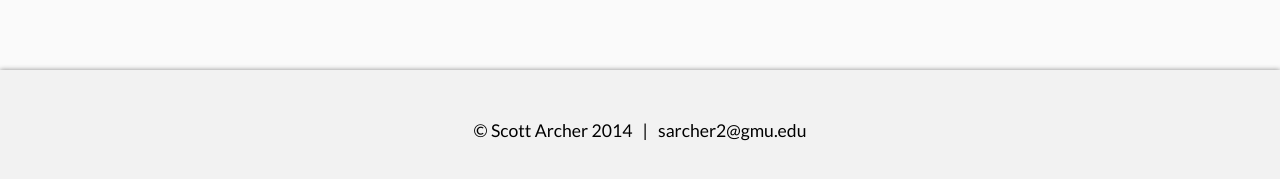
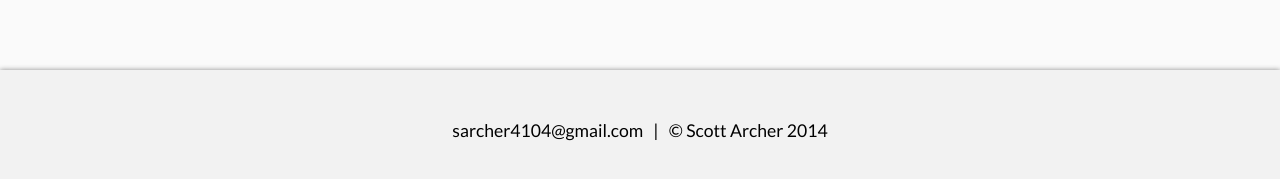
Before and after one commit to Scott41/Scott41.github.io, a plain HTML site: page about.html in a window 1280 px wide. Shown: the part 779-958 px from the top of the page. Drawn offline with Linux system fonts and the light colour scheme.

Commit message:
footer update

```diff
--- a/about.html
+++ b/about.html
@@ -51,7 +51,7 @@
         </div>
     </div>
     <div class="footer">
-     	<p>© Scott Archer 2014   |   sarcher2@gmu.edu</p>
+     	<p>sarcher4104@gmail.com   |   © Scott Archer 2014</p>
     </div>
 </body>
 </html>
```
Also changed, not shown: contact.html (+1 -1 lines), projects.html (+1 -1 lines).
